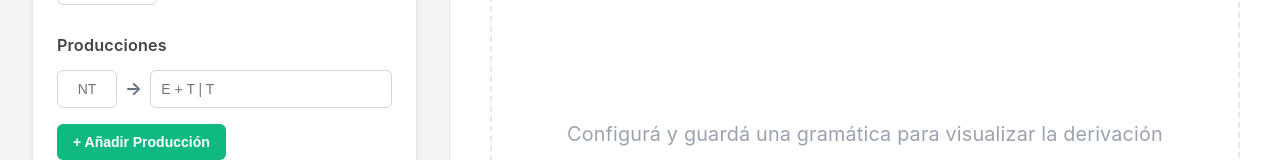
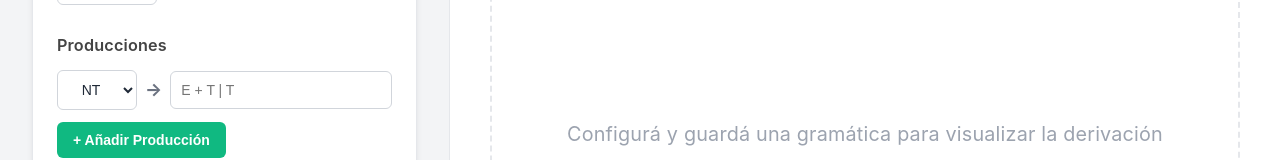
Before and after one commit to Aserturik/Derivation_tree, a React (Vite) app: page / in a window 1280 px wide. Shown: the part 291-451 px from the top of the page. Built offline with nearby package versions, Linux system fonts and the light colour scheme.

Commit message:
feat: implement robust grammar validation with Zod and dynamic UI

```diff
--- a/src/components/GrammarForm.tsx
+++ b/src/components/GrammarForm.tsx
@@ -1,5 +1,6 @@
-import React, { useState } from 'react';
-import type { Grammar, Production } from '../types/grammar';
+import { useState } from "react";
+import type { Grammar, Production } from "../types/grammar";
+import { grammarSchema } from "../schemas/grammar";
 
 interface GrammarFormProps {
   onGrammarSubmit: (grammar: Grammar) => void;
@@ -10,22 +11,28 @@ interface ProductionRow {
   right: string;
 }
 
-export const GrammarForm: React.FC<GrammarFormProps> = ({ onGrammarSubmit }) => {
-  const [terminals, setTerminals] = useState('');
-  const [nonTerminals, setNonTerminals] = useState('');
-  const [axiom, setAxiom] = useState('');
-  const [productionRows, setProductionRows] = useState<ProductionRow[]>([{ left: '', right: '' }]);
-  const [error, setError] = useState<string | null>(null);
+export const GrammarForm = ({ onGrammarSubmit }: GrammarFormProps) => {
+  const [terminals, setTerminals] = useState("");
+  const [nonTerminals, setNonTerminals] = useState("");
+  const [axiom, setAxiom] = useState("");
+  const [productionRows, setProductionRows] = useState<ProductionRow[]>([
+    { left: "", right: "" },
+  ]);
+  const [errors, setErrors] = useState<Record<string, string>>({});
 
   const addRow = () => {
-    setProductionRows([...productionRows, { left: '', right: '' }]);
+    setProductionRows([...productionRows, { left: "", right: "" }]);
   };
 
   const removeRow = (index: number) => {
     setProductionRows(productionRows.filter((_, i) => i !== index));
   };
 
-  const updateRow = (index: number, field: keyof ProductionRow, value: string) => {
+  const updateRow = (
+    index: number,
+    field: keyof ProductionRow,
+    value: string,
+  ) => {
     const newRows = [...productionRows];
     newRows[index][field] = value;
     setProductionRows(newRows);
@@ -33,141 +40,235 @@ export const GrammarForm: React.FC<GrammarFormProps> = ({ onGrammarSubmit }) =>
 
   const handleSubmit = (e: React.FormEvent) => {
     e.preventDefault();
-    setError(null);
+    setErrors({});
 
-    const terminalsList = terminals.split(',').map(s => s.trim()).filter(Boolean);
-    const nonTerminalsList = nonTerminals.split(',').map(s => s.trim()).filter(Boolean);
+    const terminalsList = terminals
+      .split(",")
+      .map((s) => s.trim())
+      .filter(Boolean);
+    const nonTerminalsList = nonTerminals
+      .split(",")
+      .map((s) => s.trim())
+      .filter(Boolean);
 
     const parsedProductions: Production[] = [];
 
     for (const row of productionRows) {
       if (!row.left.trim() || !row.right.trim()) continue;
 
-      const alternatives = row.right.split('|').map(s => s.trim()).filter(Boolean);
+      const alternatives = row.right
+        .split("|")
+        .map((s) => s.trim())
+        .filter(Boolean);
       for (const alt of alternatives) {
-        const symbols = alt.includes(' ') ? alt.split(' ').map(s => s.trim()) : alt.split('');
+        const symbols = alt.includes(" ")
+          ? alt.split(" ").map((s) => s.trim())
+          : alt.split("");
         parsedProductions.push({
           left: row.left.trim(),
-          right: symbols
+          right: symbols,
         });
       }
     }
 
-    if (parsedProductions.length === 0) {
-      setError('Debes agregar al menos una producción válida.');
+    const grammarData = {
+      terminals: terminalsList,
+      nonTerminals: nonTerminalsList,
+      axiom: axiom.trim(),
+      productions: parsedProductions,
+    };
+
+    const result = grammarSchema.safeParse(grammarData);
+
+    if (!result.success) {
+      const fieldErrors: Record<string, string> = {};
+      result.error.issues.forEach((issue) => {
+        const path = issue.path.join(".");
+        if (!fieldErrors[path]) {
+          fieldErrors[path] = issue.message;
+        }
+      });
+      setErrors(fieldErrors);
       return;
     }
 
-    const grammar: Grammar = {
-      terminals: terminalsList,
-      nonTerminals: nonTerminalsList,
-      axiom: axiom.trim(),
-      productions: parsedProductions
-    };
-
-    onGrammarSubmit(grammar);
+    onGrammarSubmit(result.data);
   };
 
   const labelStyle: React.CSSProperties = {
-    fontWeight: '600',
-    fontSize: '0.9rem',
-    marginBottom: '4px',
-    color: '#444'
+    fontWeight: "600",
+    fontSize: "0.9rem",
+    marginBottom: "4px",
+    color: "#444",
   };
 
   const inputStyle: React.CSSProperties = {
-    padding: '10px',
-    borderRadius: '6px',
-    border: '1px solid #d1d5db',
-    fontSize: '14px',
-    outline: 'none',
-    width: '100%',
-    boxSizing: 'border-box',
-    backgroundColor: '#ffffff',
-    color: '#1f2937'
+    padding: "10px",
+    borderRadius: "6px",
+    border: "1px solid #d1d5db",
+    fontSize: "14px",
+    outline: "none",
+    width: "100%",
+    boxSizing: "border-box",
+    backgroundColor: "#ffffff",
+    color: "#1f2937",
   };
 
   const buttonStyle: React.CSSProperties = {
-    padding: '10px 16px',
-    backgroundColor: '#4f46e5',
-    color: 'white',
-    border: 'none',
-    borderRadius: '6px',
-    cursor: 'pointer',
-    fontWeight: '600',
-    fontSize: '14px',
-    transition: 'background-color 0.2s'
+    padding: "10px 16px",
+    backgroundColor: "#4f46e5",
+    color: "white",
+    border: "none",
+    borderRadius: "6px",
+    cursor: "pointer",
+    fontWeight: "600",
+    fontSize: "14px",
+    transition: "background-color 0.2s",
   };
 
   return (
     <form
       onSubmit={handleSubmit}
       style={{
-        display: 'flex',
-        flexDirection: 'column',
-        gap: '1.5rem',
-        padding: '24px',
-        backgroundColor: '#ffffff',
-        borderRadius: '12px',
-        boxShadow: '0 4px 6px -1px rgb(0 0 0 / 0.1)',
-        color: '#1f2937',
-        border: '1px solid #e5e7eb'
+        display: "flex",
+        flexDirection: "column",
+        gap: "1.5rem",
+        padding: "24px",
+        backgroundColor: "#ffffff",
+        borderRadius: "12px",
+        boxShadow: "0 4px 6px -1px rgb(0 0 0 / 0.1)",
+        color: "#1f2937",
+        border: "1px solid #e5e7eb",
       }}
     >
-      <div style={{ display: 'grid', gridTemplateColumns: '1fr 1fr', gap: '12px' }}>
-        <div style={{ display: 'flex', flexDirection: 'column' }}>
-          <label htmlFor="terminals" style={labelStyle}>Terminales (a, b, +)</label>
+      <div
+        style={{ display: "grid", gridTemplateColumns: "1fr 1fr", gap: "12px" }}
+      >
+        <div style={{ display: "flex", flexDirection: "column" }}>
+          <label htmlFor="terminals" style={labelStyle}>
+            Terminales (a, b, +)
+          </label>
           <input
             id="terminals"
             value={terminals}
             onChange={(e) => setTerminals(e.target.value)}
             placeholder="a, b, +"
-            style={inputStyle}
+            style={{
+              ...inputStyle,
+              borderColor: errors.terminals ? "#ef4444" : "#d1d5db",
+            }}
           />
+          {errors.terminals && (
+            <span
+              style={{ color: "#ef4444", fontSize: "12px", marginTop: "4px" }}
+            >
+              {errors.terminals}
+            </span>
+          )}
         </div>
-        <div style={{ display: 'flex', flexDirection: 'column' }}>
-          <label htmlFor="nonTerminals" style={labelStyle}>No Terminales (E, T)</label>
+        <div style={{ display: "flex", flexDirection: "column" }}>
+          <label htmlFor="nonTerminals" style={labelStyle}>
+            No Terminales (E, T)
+          </label>
           <input
             id="nonTerminals"
             value={nonTerminals}
             onChange={(e) => setNonTerminals(e.target.value)}
             placeholder="E, T, F"
-            style={inputStyle}
+            style={{
+              ...inputStyle,
+              borderColor: errors.nonTerminals ? "#ef4444" : "#d1d5db",
+            }}
           />
+          {errors.nonTerminals && (
+            <span
+              style={{ color: "#ef4444", fontSize: "12px", marginTop: "4px" }}
+            >
+              {errors.nonTerminals}
+            </span>
+          )}
         </div>
       </div>
 
-      <div style={{ display: 'flex', flexDirection: 'column' }}>
-        <label htmlFor="axiom" style={labelStyle}>Símbolo Inicial (Axioma)</label>
+      <div style={{ display: "flex", flexDirection: "column" }}>
+        <label htmlFor="axiom" style={labelStyle}>
+          Símbolo Inicial (Axioma)
+        </label>
         <input
           id="axiom"
           value={axiom}
           onChange={(e) => setAxiom(e.target.value)}
           placeholder="E"
-          style={{ ...inputStyle, width: '100px' }}
+          style={{
+            ...inputStyle,
+            width: "100px",
+            borderColor: errors.axiom ? "#ef4444" : "#d1d5db",
+          }}
         />
+        {errors.axiom && (
+          <span
+            style={{ color: "#ef4444", fontSize: "12px", marginTop: "4px" }}
+          >
+            {errors.axiom}
+          </span>
+        )}
       </div>
 
-      <div style={{ display: 'flex', flexDirection: 'column', gap: '8px' }}>
+      <div style={{ display: "flex", flexDirection: "column", gap: "8px" }}>
         <label style={labelStyle}>Producciones</label>
+        {errors.productions && (
+          <span
+            style={{ color: "#ef4444", fontSize: "12px", marginBottom: "4px" }}
+          >
+            {errors.productions}
+          </span>
+        )}
         {productionRows.map((row, index) => (
-          <div key={`prod-${index}`} style={{ display: 'flex', gap: '8px', alignItems: 'center', marginBottom: '4px' }}>
-            <input
+          <div
+            key={`prod-row-${index}`}
+            style={{ display: "flex", flexDirection: "column", gap: "4px" }}
+          >
+            <div style={{ display: "flex", gap: "8px", alignItems: "center" }}>
+              <select
                 id={`left-${index}`}
                 aria-label={`Símbolo no terminal de la fila ${index + 1}`}
                 value={row.left}
-              onChange={(e) => updateRow(index, 'left', e.target.value)}
-              placeholder="NT"
-              style={{ ...inputStyle, width: '60px', minWidth: '60px', textAlign: 'center' }}
-            />
-            <span style={{ fontWeight: 'bold', color: '#6b7280' }}>→</span>
+                onChange={(e) => updateRow(index, "left", e.target.value)}
+                style={{
+                  ...inputStyle,
+                  width: "80px",
+                  minWidth: "80px",
+                  textAlign: "center",
+                  borderColor: errors[`productions.${index}.left`]
+                    ? "#ef4444"
+                    : "#d1d5db",
+                }}
+              >
+                <option value="">NT</option>
+                {nonTerminals
+                  .split(",")
+                  .map((s) => s.trim())
+                  .filter(Boolean)
+                  .map((nt) => (
+                    <option key={nt} value={nt}>
+                      {nt}
+                    </option>
+                  ))}
+              </select>
+              <span style={{ fontWeight: "bold", color: "#6b7280" }}>→</span>
               <input
                 id={`right-${index}`}
                 aria-label={`Producciones de la fila ${index + 1}`}
                 value={row.right}
-              onChange={(e) => updateRow(index, 'right', e.target.value)}
+                onChange={(e) => updateRow(index, "right", e.target.value)}
                 placeholder="E + T | T"
-              style={{ ...inputStyle, flex: 1 }}
+                style={{
+                  ...inputStyle,
+                  flex: 1,
+                  borderColor: errors[`productions.${index}.right`]
+                    ? "#ef4444"
+                    : "#d1d5db",
+                }}
               />
               {productionRows.length > 1 && (
                 <button
@@ -175,13 +276,24 @@ export const GrammarForm: React.FC<GrammarFormProps> = ({ onGrammarSubmit }) =>
                   onClick={() => removeRow(index)}
                   style={{
                     ...buttonStyle,
-                  backgroundColor: '#ef4444',
-                  padding: '8px 12px',
-                  minWidth: '40px'
+                    backgroundColor: "#ef4444",
+                    padding: "8px 12px",
+                    minWidth: "40px",
                   }}
                 >
                   ✕
                 </button>
+              )}
+            </div>
+            {errors[`productions.${index}.left`] && (
+              <span style={{ color: "#ef4444", fontSize: "11px" }}>
+                {errors[`productions.${index}.left`]}
+              </span>
+            )}
+            {errors[`productions.${index}.right`] && (
+              <span style={{ color: "#ef4444", fontSize: "11px" }}>
+                {errors[`productions.${index}.right`]}
+              </span>
             )}
           </div>
         ))}
@@ -190,18 +302,50 @@ export const GrammarForm: React.FC<GrammarFormProps> = ({ onGrammarSubmit }) =>
           onClick={addRow}
           style={{
             ...buttonStyle,
-            backgroundColor: '#10b981',
-            alignSelf: 'flex-start',
-            marginTop: '4px'
+            backgroundColor: "#10b981",
+            alignSelf: "flex-start",
+            marginTop: "4px",
           }}
         >
           + Añadir Producción
         </button>
       </div>
 
-      {error && <p style={{ color: '#dc2626', margin: 0, fontSize: '14px', fontWeight: '500' }}>{error}</p>}
+      {Object.keys(errors).length > 0 && (
+        <div
+          style={{
+            padding: "12px",
+            backgroundColor: "#fef2f2",
+            borderRadius: "6px",
+            border: "1px solid #fee2e2",
+          }}
+        >
+          <p
+            style={{
+              color: "#dc2626",
+              margin: 0,
+              fontSize: "14px",
+              fontWeight: "600",
+            }}
+          >
+            Corrige los errores antes de continuar:
+          </p>
+          <ul
+            style={{
+              margin: "8px 0 0 0",
+              paddingLeft: "20px",
+              color: "#dc2626",
+              fontSize: "13px",
+            }}
+          >
+            {Object.entries(errors).map(([key, msg]) => (
+              <li key={key}>{msg}</li>
+            ))}
+          </ul>
+        </div>
+      )}
 
-      <button type="submit" style={{ ...buttonStyle, marginTop: '10px' }}>
+      <button type="submit" style={{ ...buttonStyle, marginTop: "10px" }}>
         Guardar Gramática
       </button>
     </form>
--- a/src/schemas/grammar.ts
+++ b/src/schemas/grammar.ts
@@ -1,27 +1,87 @@
-import { z } from 'zod';
+import { z } from "zod";
 
-const terminalSchema = z.string().regex(/^[a-z0-9\W]$/, 'Terminales deben ser un solo caracter en minúscula o símbolo');
-const nonTerminalSchema = z.string().regex(/^[A-Z]$/, 'No Terminales deben ser una sola letra mayúscula');
+const terminalSchema = z
+  .string()
+  .regex(
+    /^[a-z0-9\W]$/,
+    "Terminales deben ser un solo caracter en minúscula o símbolo",
+  );
+const nonTerminalSchema = z
+  .string()
+  .regex(/^[A-Z]$/, "No Terminales deben ser una sola letra mayúscula");
 
 export const productionSchema = z.object({
   left: nonTerminalSchema,
-  right: z.array(z.string()).min(1, 'La producción no puede estar vacía'),
+  right: z.array(z.string()).min(1, "La producción no puede estar vacía"),
 });
 
-export const grammarSchema = z.object({
-  terminals: z.array(terminalSchema).min(1, 'Debe haber al menos un terminal'),
-  nonTerminals: z.array(nonTerminalSchema).min(1, 'Debe haber al menos un no terminal'),
-  axiom: nonTerminalSchema,
-  productions: z.array(productionSchema).min(1, 'Debe haber al menos una producción'),
-}).refine((data) => data.nonTerminals.includes(data.axiom), {
-  message: "El axioma debe estar incluido en los No Terminales",
-  path: ["axiom"],
-}).refine((data) => {
-  const intersection = data.terminals.filter(t => data.nonTerminals.includes(t));
-  return intersection.length === 0;
-}, {
-  message: "Un símbolo no puede ser Terminal y No Terminal al mismo tiempo",
-  path: ["terminals"],
-});
+export const grammarSchema = z
+  .object({
+    terminals: z
+      .array(terminalSchema)
+      .min(2, "Debe haber al menos 2 terminales"),
+    nonTerminals: z
+      .array(nonTerminalSchema)
+      .min(3, "Debe haber al menos 3 no terminales"),
+    axiom: nonTerminalSchema,
+    productions: z
+      .array(productionSchema)
+      .min(3, "Debe haber al menos 3 producciones"),
+  })
+  .refine(
+    (data) => {
+      return data.productions.every((prod) =>
+        data.nonTerminals.includes(prod.left)
+      );
+    },
+    {
+      message: "El lado izquierdo de cada producción debe ser un No Terminal definido",
+      path: ["productions"],
+    }
+  )
+  .refine(
+    (data) => {
+      const allSymbols = new Set([...data.terminals, ...data.nonTerminals]);
+      return data.productions.every((prod) =>
+        prod.right.every((symbol) => allSymbols.has(symbol))
+      );
+    },
+    {
+      message: "El lado derecho contiene símbolos que no son ni Terminales ni No Terminales",
+      path: ["productions"],
+    }
+  )
+  .refine(
+    (data) => {
+      const seen = new Set<string>();
+      for (const prod of data.productions) {
+        // Combinamos lado izquierdo y derecho para formar una llave única de la producción completa
+        const key = `${prod.left}->${prod.right.join(",")}`;
+        if (seen.has(key)) return false;
+        seen.add(key);
+      }
+      return true;
+    },
+    {
+      message: "Las producciones no pueden ser exactamente iguales (duplicadas)",
+      path: ["productions"],
+    }
+  )
+  .refine((data) => data.nonTerminals.includes(data.axiom), {
+    message: "El símbolo axiomático debe estar incluido en los No Terminales",
+    path: ["axiom"],
+  })
+  .refine(
+    (data) => {
+      const intersection = data.terminals.filter((t) =>
+        data.nonTerminals.includes(t),
+      );
+      return intersection.length === 0;
+    },
+    {
+      message: "Un símbolo no puede ser Terminal y No Terminal al mismo tiempo",
+      path: ["terminals"],
+    },
+  );
 
 export type GrammarSchema = z.infer<typeof grammarSchema>;
```
Lines whose indentation alone changed are shown as unchanged.
